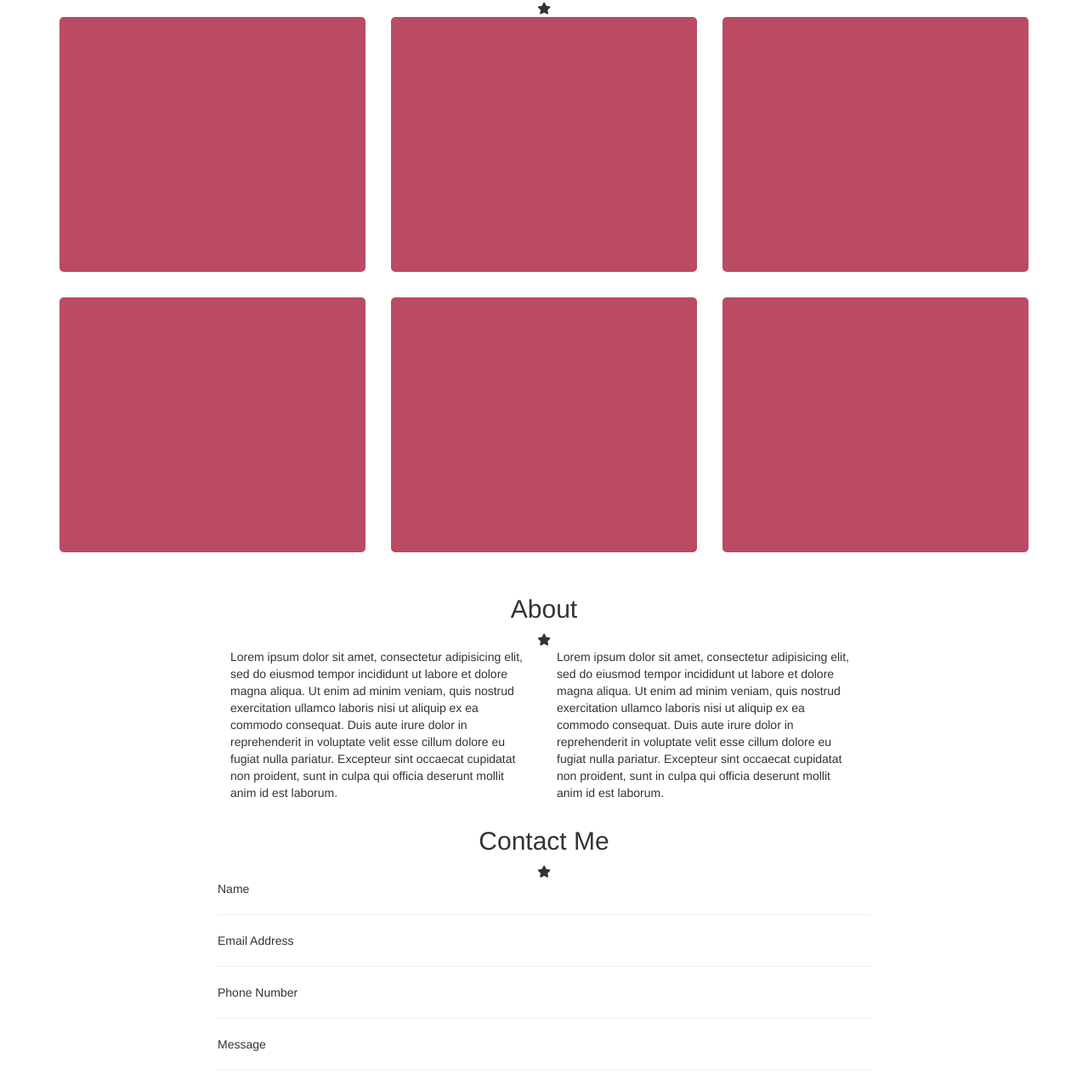
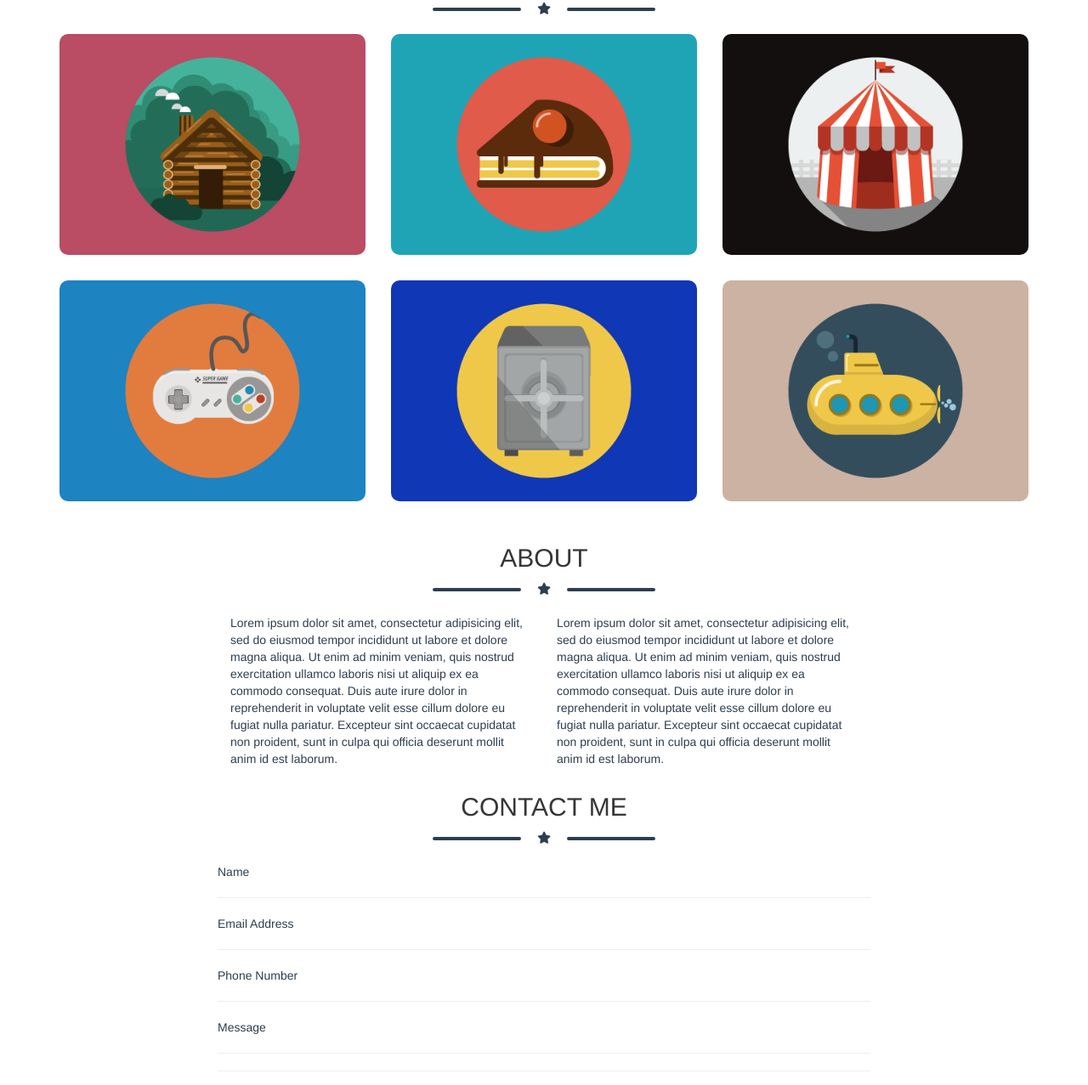
Before and after one commit to lindam-code/html-css-bootstrap-freelancer, a plain HTML site: page index.html in a window 1280 px wide. Shown: the part 537-1814 px from the top of the page at 85% size. Drawn offline with nearby package versions, Linux system fonts and the light colour scheme.

Commit message:
Portfolio.

```diff
--- a/css/style.css
+++ b/css/style.css
@@ -1,6 +1,10 @@
 /* Inizio regole generali */
 body {
   padding-top: 70px;
+}
+img {
+  width: 100%;
+  height: 100%;
 }
 /* Fine regole generali */
 
@@ -15,8 +19,8 @@ body {
 .ms_section_secondary {
   color: #2c3e50;
 }
-.ms_section-secondary .ms-section-title {
-  color: #333;
+.ms_section_secondary h2 {
+  color: #363636;
 }
 .ms_divider {
   margin-bottom: 20px;
@@ -24,12 +28,15 @@ body {
 .ms_divider hr {
   display: inline-block;
   width: 100px;
-  border: 2px solid white;
+  border: 2px solid;
   vertical-align: middle;
   margin: 0 15px;
   border-radius: 5px;
 }
-
+.intro {
+  text-align: center;
+  text-transform: uppercase;
+}
 /* Fine regole componenti */
 
 /* Inizio navigazione */
@@ -51,15 +58,14 @@ body {
   height: 200px;
 }
 
-.ms-portfolio {
-  text-align: center;
-}
-.ms-portfolio-item {
-  background-color: #ba4b63;
-  height: 300px;
-  border-radius: 5px;
+/* Portfolio */
+.ms_portfolio_item {
   margin-bottom: 30px;
 }
+.ms_portfolio_item img {
+  border-radius: 10px;
+}
+
 .ms-wrapper {
   width: 60%;
   margin: 0 auto;
--- a/index.html
+++ b/index.html
@@ -3,7 +3,7 @@
   <head>
     <meta charset="utf-8">
     <meta name="viewport" content="width=device-width, initial-scale=1">
-    <link rel="stylesheet" href="https://use.fontawesome.com/releases/v5.8.1/css/all.css" integrity="sha384-50oBUHEmvpQ+1lW4y57PTFmhCaXp0ML5d60M1M7uH2+nqUivzIebhndOJK28anvf" crossorigin="anonymous">
+    <link rel="stylesheet" href="https://cdnjs.cloudflare.com/ajax/libs/font-awesome/5.13.0/css/all.min.css">
     <link rel="stylesheet" href="https://maxcdn.bootstrapcdn.com/bootstrap/3.3.7/css/bootstrap.min.css" integrity="sha384-BVYiiSIFeK1dGmJRAkycuHAHRg32OmUcww7on3RYdg4Va+PmSTsz/K68vbdEjh4u" crossorigin="anonymous">
     <link rel="stylesheet" href="css/style.css">
     <title>bootstrap-freelancer</title>
@@ -45,6 +45,7 @@
     </header>
     <!-- Fine header -->
 
+    <!-- Inizio main -->
     <main>
       <!-- Inizio jumbotron -->
         <section id="jumbotron" class="ms_section ms_section_primary">
@@ -54,11 +55,13 @@
               <img src="img/avataaars.svg" alt="avatar image">
             </div>
             <h1>Start Bootstrap</h1>
+            <!-- Inizio divider -->
             <div class="ms_divider">
               <hr>
               <i class="fas fa-star"></i>
               <hr>
             </div>
+            <!-- Fine divider -->
             <p>Graphic Artist - Web Designer - Illustrator</p>
 
           </div>
@@ -66,56 +69,69 @@
       <!-- Fine jumbotron -->
 
       <!-- Inizio portfolio -->
-      <section id="portfolio" class="ms-portfolio ms-section-secondary">
+      <section id="portfolio" class="ms_section_secondary">
         <div class="container">
-          <h2 class="ms-section-title">Portfolio</h2>
-          <div class="ms-divider">
-            <i class="fas fa-star"></i>
+          <div class="intro">
+            <h2 class="ms-section-title">Portfolio</h2>
+            <!-- Inizio divider -->
+            <div class="ms_divider">
+              <hr>
+              <i class="fas fa-star"></i>
+              <hr>
+            </div>
+            <!-- Fine divider -->
           </div>
+
           <div class="row">
             <div class="col-xs-12 col-md-6 col-lg-4">
-              <div class="ms-portfolio-item">
-
+              <div class="ms_portfolio_item">
+                <img src="img/cabin.png" alt="cabin image">
               </div>
             </div>
             <div class="col-xs-12 col-md-6 col-lg-4">
-              <div class="ms-portfolio-item">
-
+              <div class="ms_portfolio_item">
+                <img src="img/cake.png" alt="cake image">
               </div>
             </div>
             <div class="col-xs-12 col-md-6 col-lg-4">
-              <div class="ms-portfolio-item">
-
+              <div class="ms_portfolio_item">
+                <img src="img/circus.png" alt="circus image">
               </div>
             </div>
             <div class="col-xs-12 col-md-6 col-lg-4">
-              <div class="ms-portfolio-item">
-
+              <div class="ms_portfolio_item">
+                <img src="img/game.png" alt="game image">
               </div>
             </div>
             <div class="col-xs-12 col-md-6 col-lg-4">
-              <div class="ms-portfolio-item">
-
+              <div class="ms_portfolio_item">
+                <img src="img/safe.png" alt="safe image">
               </div>
             </div>
             <div class="col-xs-12 col-md-6 col-lg-4">
-              <div class="ms-portfolio-item">
-
+              <div class="ms_portfolio_item">
+                <img src="img/submarine.png" alt="submarine image">
               </div>
             </div>
+
           </div>
+
         </div>
       </section>
       <!-- Fine portfolio -->
 
       <!-- Inizio about -->
-      <section id="about" class="ms-about ms-section-primary">
+      <section id="about" class="ms-about ms_section_secondary">
         <div class="ms-wrapper">
-          <div class="text-center">
-            <h2 class="ms-section-title">About</h2>
-            <div class="ms-divider">
+          <div class="intro">
+            <h2>About</h2>
+            <!-- Inizio divider -->
+            <div class="ms_divider">
+              <hr>
               <i class="fas fa-star"></i>
+              <hr>
             </div>
+            <!-- Fine divider -->
           </div>
 
           <div class="container-fluid">
@@ -134,13 +150,17 @@
       <!-- Inizio about -->
 
       <!-- Inizio contact me  -->
-      <section id="contact-me" class="ms-contact-me ms-section-secondary">
+      <section id="contact-me" class="ms-contact-me ms_section_secondary">
         <div class="ms-wrapper">
-          <div class="text-center">
-            <h2 class="ms-section-title">Contact Me</h2>
-            <div class="ms-divider">
+          <div class="intro">
+            <h2>Contact Me</h2>
+            <!-- Inizio divider -->
+            <div class="ms_divider">
+              <hr>
               <i class="fas fa-star"></i>
+              <hr>
             </div>
+            <!-- Fine divider -->
           </div>
 
           <p>Name</p>
@@ -156,6 +176,9 @@
         </div>
       </section>
       <!-- Fine contact me  -->
+
+    </main>
+      <!-- Fine main -->
 
       <!-- Inizio footer -->
       <footer>
@@ -202,8 +225,5 @@
         </div>
       </footer>
       <!-- Fine footer -->
-
-    </main>
-
   </body>
 </html>
```
